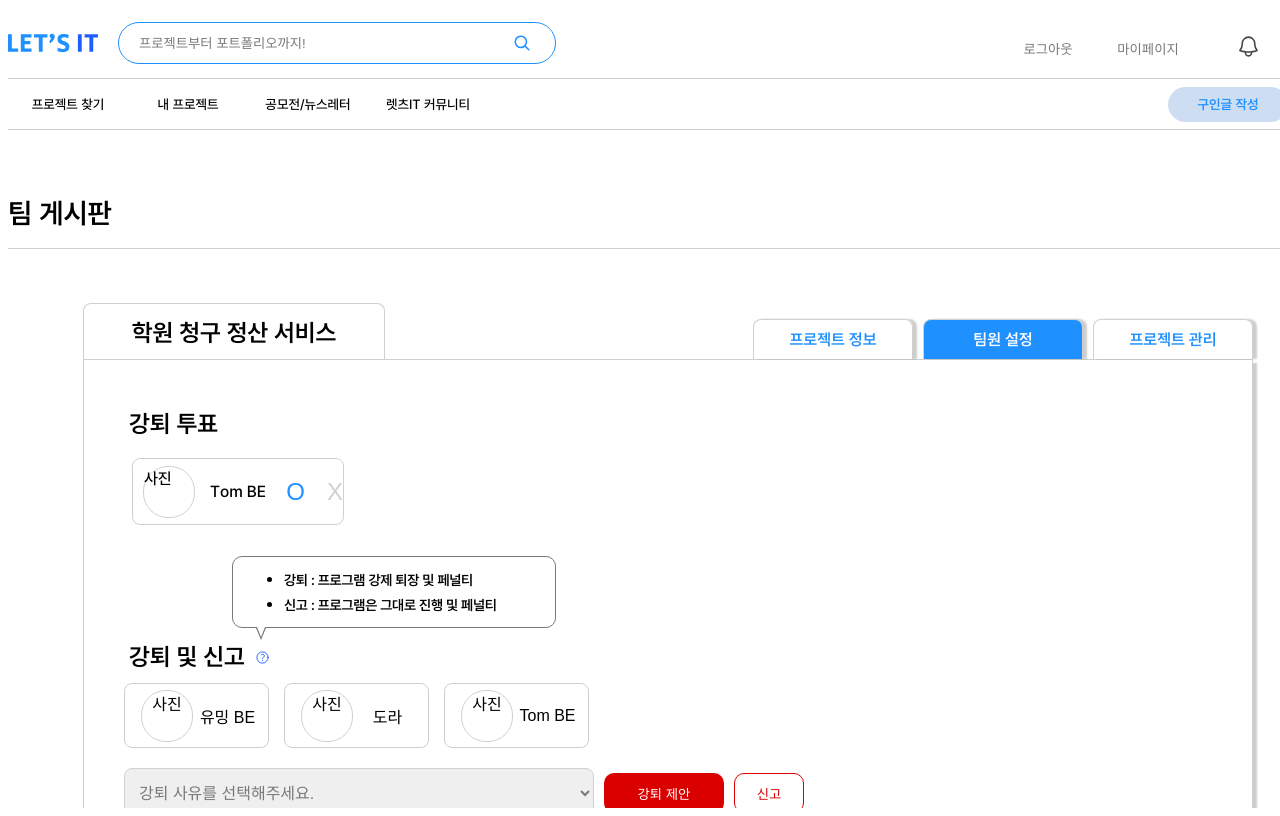
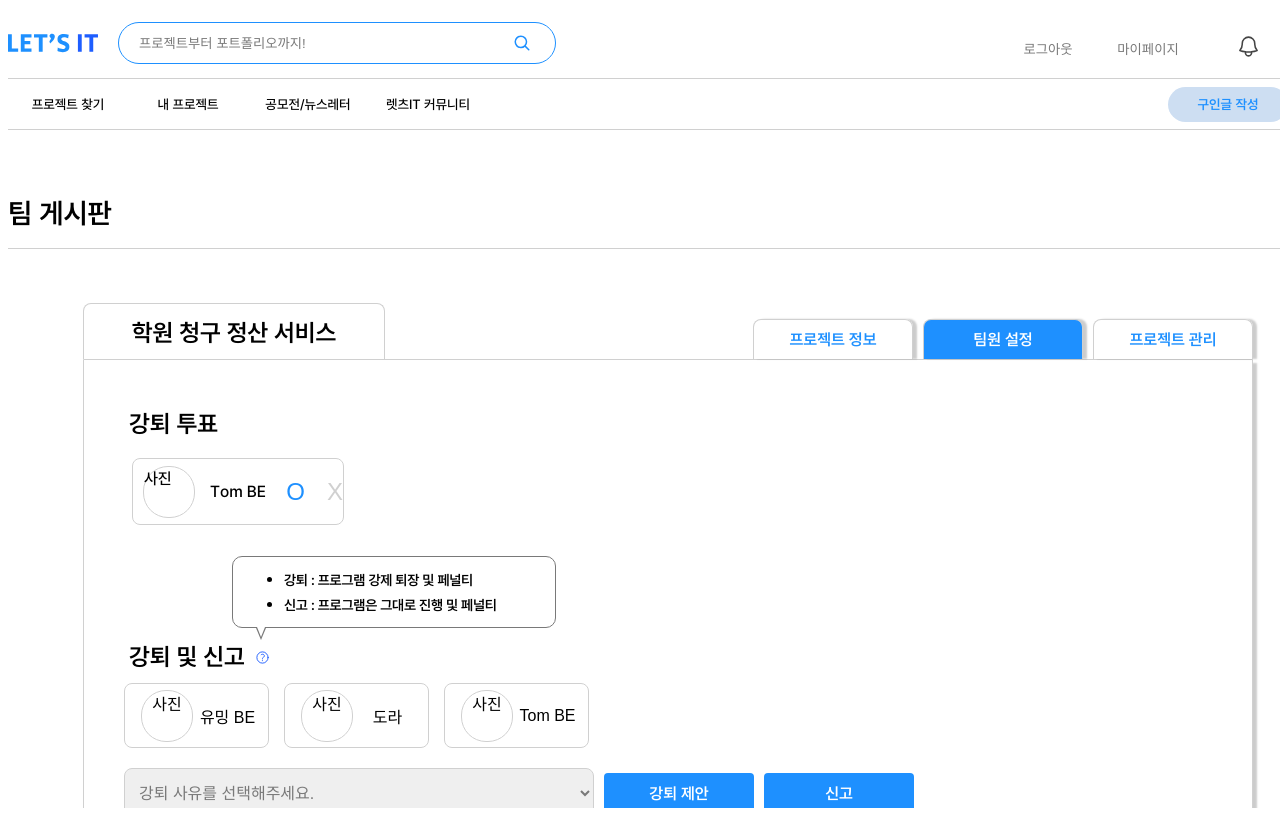
Before and after one commit to yezixx/SOLUX_LETS_IT_Frontend, a React (Vite) app: page /member in a window 1280 px wide. Built offline with nearby package versions, Linux system fonts and the light colour scheme; the HTML template or start-up script is replaced by a standard one.

Commit message:
Refactor: button 태그 컴포넌트로 교체

```diff
--- a/src/Screen/Teamboard/ManageProj/AttendanceDetail/AttendanceDetail.jsx
+++ b/src/Screen/Teamboard/ManageProj/AttendanceDetail/AttendanceDetail.jsx
@@ -24,9 +24,7 @@ const AttendanceDetail = () => {
               참여인원 3 | 불참인원 1
             </div>
           </div>
-          <button className={styles.attendanceDetail__fileButton}>
-            첨부파일
-          </button>
+          <Button text="첨부파일" type="SEC_80x30" />
         </div>
         <div className={styles.attendanceDetail__list}>
           <div className={styles.attendanceDetail__listLabel}>불참한 팀원</div>
--- a/src/Screen/Teamboard/ManageProj/AttendanceDetail/AttendanceDetail.module.css
+++ b/src/Screen/Teamboard/ManageProj/AttendanceDetail/AttendanceDetail.module.css
@@ -67,23 +67,6 @@
   align-self: end;
 }
 
-.attendanceDetail__fileButton {
-  /*크기*/
-  width: 80px;
-  height: 30px;
-  /*테두리*/
-  border-radius: 4px;
-  /*배경색*/
-  background-color: var(--select-color);
-  /*텍스트*/
-  font-size: 14px;
-  color: var(--text-color2);
-}
-
-.attendanceDetail__fileButton:hover {
-  border: 1px solid var(--text-color1);
-}
-
 .attendanceDetail__list {
   /*마진*/
   margin-top: 30px;
--- a/src/Screen/Teamboard/SetMember/ReportSection/ReportSection.jsx
+++ b/src/Screen/Teamboard/SetMember/ReportSection/ReportSection.jsx
@@ -2,6 +2,7 @@ import MemberItem from "../../../../Components/MemberItem/MemberItem";
 import styles from "./ReportSection.module.css";
 import QuestionMarkIcon from "../../../../Image/Icons/QuestionMarkIcon";
 import ToolTip from "../../../../Components/ToolTip/ToolTip";
+import Button from "../../../../Components/Button/Button";
 
 const ReportSection = () => {
   const members = [
@@ -56,10 +57,8 @@ const ReportSection = () => {
           ))}
         </select>
         <div className={styles.reportSection__buttons}>
-          <button className={styles.reportSection__kickButton}>
-            강퇴 제안
-          </button>
-          <button className={styles.reportSection__reportButton}>신고</button>
+          <Button text="강퇴 제안" type="POINT_120x40" />
+          <Button text="신고" type="BOR_POINT_70x40" />
         </div>
       </div>
     </div>
--- a/src/Screen/Teamboard/SetMember/ReportSection/ReportSection.module.css
+++ b/src/Screen/Teamboard/SetMember/ReportSection/ReportSection.module.css
@@ -76,23 +76,3 @@
   display: flex;
   gap: 10px;
 }
-
-.reportSection__kickButton {
-  /*크기*/
-  width: 120px;
-  height: 40px;
-  /*테두리*/
-  border-radius: 10px;
-  color: white;
-  background-color: var(--point);
-}
-
-.reportSection__reportButton {
-  /*크기*/
-  width: 70px;
-  height: 40px;
-  /*테두리*/
-  border: 1px solid var(--point);
-  border-radius: 10px;
-  color: var(--point);
-}
```
